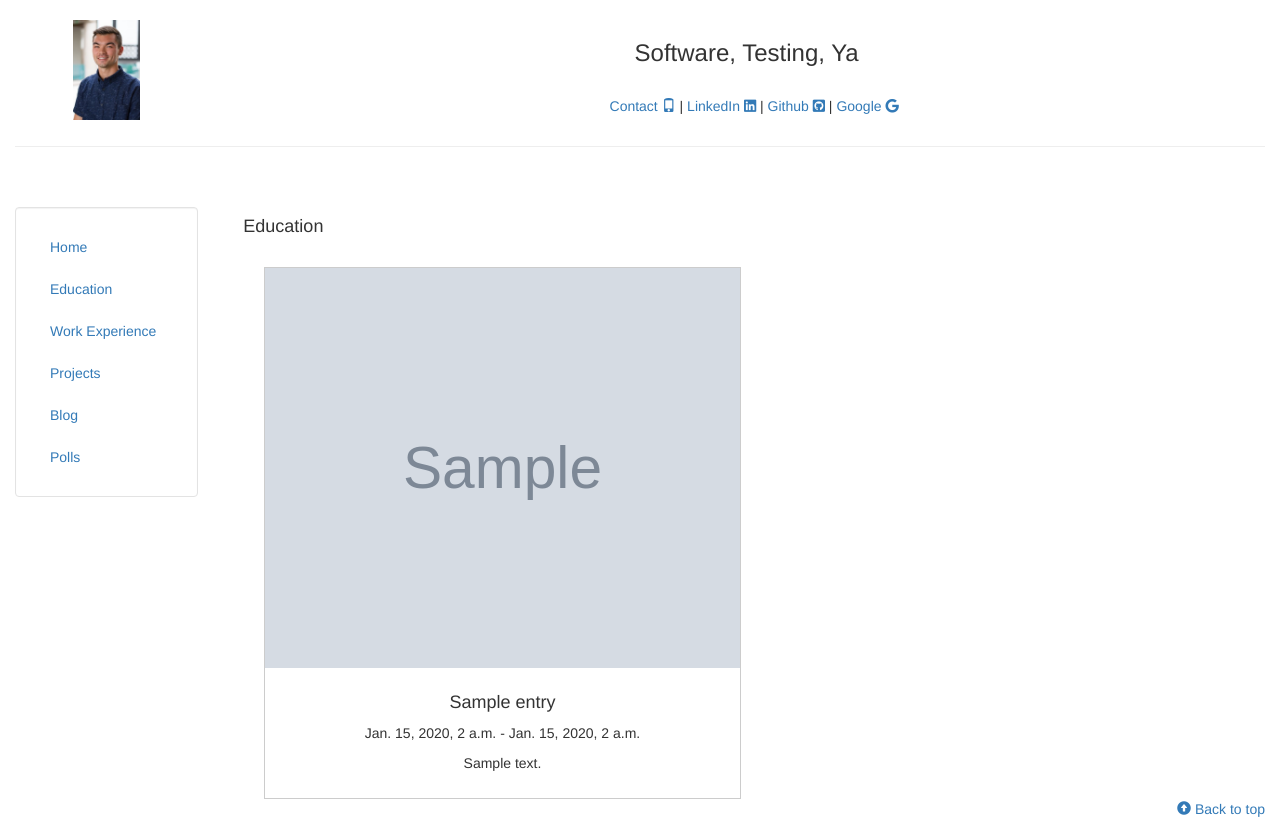
After one commit to zribera18/django-portfolio-site, a Django app: template personal/templates/personal/new_projects.html in a window 1280 px wide. The commit adds this page. Run offline with Django 3.2, Linux system fonts and the light colour scheme; the template is opened without the code that fills it: values that come from a table or form of the project are taken from there, others are empty; tables that the repository leaves empty hold one stand-in row (values such as "Sample post"); grey boxes marked "Sample" are stand-in pictures; some libraries are stand-ins or nearby versions.

Commit message:
fixed projects view, closes #2

```diff
--- /dev/null
+++ b/personal/static/personal/css/projects.css
@@ -0,0 +1,46 @@
+
+div.gallery {
+	border: 1px solid #ccc;
+}
+
+div.gallery:hover {
+	border: 1px solid #777;
+}
+
+div.gallery img {
+	width: 100%;
+}
+
+div.desc {
+	padding: 15px;
+	text-align: center;
+}
+
+* {
+	box-sizing: border-box;
+}
+
+.responsive {
+	padding: 0 6px;
+	float: left;
+	width: 49.99999%;
+}
+
+@media only screen and (max-width: 800px){
+	.responsive {
+		width: 100%;
+		margin: 6px 0;
+	}
+}
+
+/* @media only screen and (max-width: 500px){
+	.responsive {
+		width: 100%;
+	}
+} */
+
+.clearfix:after {
+	content: "";
+	display: table;
+	clear: both;
+}
--- a/personal/templates/personal/basic.html
+++ b/personal/templates/personal/basic.html
@@ -3,7 +3,7 @@
     {% if entry_list %}
         <div class="container">
             {% for entry in entry_list %}
-                <h2> {{ entry.title }} </h2>
+                <h4> {{ entry.title }} </h4>
 
                 <p> {{ entry.body|safe|linebreaks }} </p>
 
--- a/personal/templates/personal/header.html
+++ b/personal/templates/personal/header.html
@@ -7,6 +7,7 @@
 	{% load staticfiles %}
 		<link rel="stylesheet" href="https://maxcdn.bootstrapcdn.com/bootstrap/3.3.7/css/bootstrap.min.css">
 		<link rel="stylesheet" href="{% static 'personal/css/resume.css' %}" type="text/css" />
+		<link rel="stylesheet" href="{% static 'personal/css/projects.css' %}" type="text/css" />
 	<link rel="stylesheet" href="https://use.fontawesome.com/releases/v5.1.0/css/all.css" integrity="sha384-lKuwvrZot6UHsBSfcMvOkWwlCMgc0TaWr+30HWe3a4ltaBwTZhyTEggF5tJv8tbt" crossorigin="anonymous">
 	<meta name="viewport" content="width=device-width, initial-scale=1.0">
 
@@ -57,9 +58,11 @@
 			</div>
 
 			<div class="col-sm-10">
-				<div class='container-fluid' style="">
+				<div class="container-fluid" style="">
 				<br><br>
 					{% block content %}
+
+
 					{% endblock %}
 				</div>
 			</div>
--- /dev/null
+++ b/personal/templates/personal/new_projects.html
@@ -0,0 +1,30 @@
+{% extends "personal/header.html" %}
+{% load static %}
+{% load staticfiles %}
+
+{% block content %}
+{% if entry_list %}
+	<h4> {{ entry_list.0.category }} </h4>
+	<br>
+
+	<div class="container-fluid">
+		{% for entry in entry_list %}
+			<div class="responsive">
+				<div class="gallery">
+					<a target="_blank" href="{{ entry.entry_image.url }}">
+						<img src="{{ entry.entry_image.url }}" alt="{{ entry.title }}" width="600" height="400"></img>
+					</a>
+					<div class="desc">
+						<h4> {{entry.title }} </h4>
+						<p> {{ entry.start_date }} - {{ entry.end_date }} </p>
+						<p> {{ entry.body|linebreaks }} </p>
+					</div>
+				</div>
+			</div>
+		{% endfor %}
+	</div>
+{% else %}
+	<p> No entries. </p>
+{% endif %}
+
+{% endblock %}
--- a/personal/templates/personal/resume.html
+++ b/personal/templates/personal/resume.html
@@ -4,7 +4,7 @@
 
 {% block content %}
 {%if entry_list %}
-	<h4> {{entry_list.0.category}} </h4>
+	<h4> {{ entry_list.0.category }} </h4>
 	<br>
 
 	<div class="container">
--- a/personal/views.py
+++ b/personal/views.py
@@ -22,7 +22,7 @@ class ExperienceView(generic.ListView):
 # display images and summary of personal projects
 class ProjectView(generic.ListView):
 	model = Entry
-	template_name = 'personal/projects.html'
+	template_name = 'personal/new_projects.html'
 	context_object_name = 'entry_list'
 	def get_queryset(self):
 		return Entry.objects.filter(category = 'Projects').order_by('-start_date')
```
